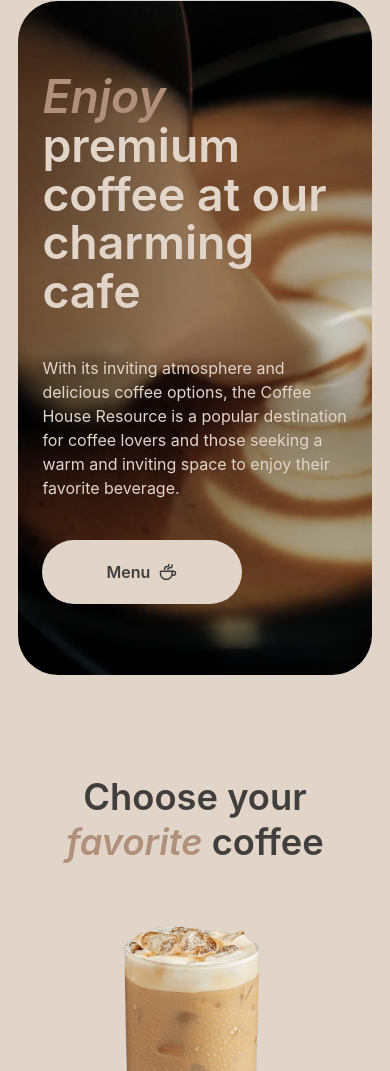
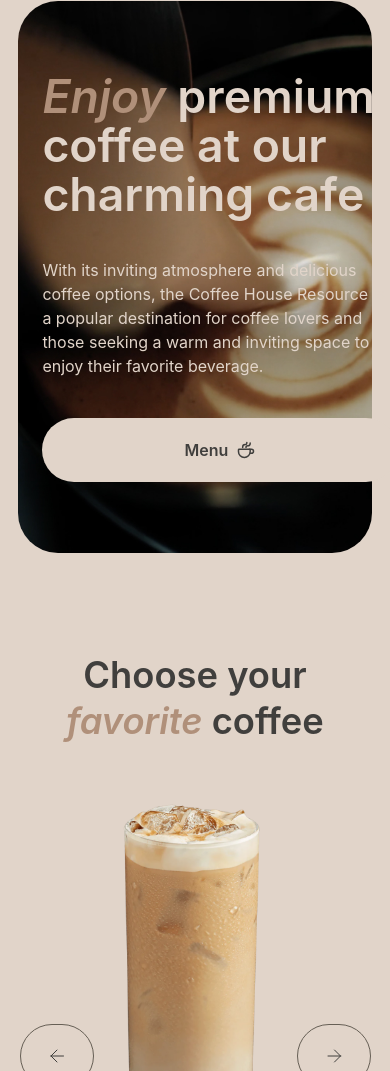
Before and after one commit to khvorosttt/nonograms, a website: page coffee-house/index.html in a window 390 px wide. Shown: the part 103-1174 px from the top of the page. Drawn offline with Linux system fonts and the light colour scheme; a web font is replaced by a local one.

Commit message:
fix: update style.css

```diff
--- a/coffee-house/css/style.css
+++ b/coffee-house/css/style.css
@@ -1,4 +1,4 @@
-html {
+fhtml {
   box-sizing: border-box;
   scroll-behavior: smooth;
   margin: 0 auto;
@@ -186,6 +186,7 @@ nav {
   background: url(../img/jpg/img-hero.jpg);
   background-repeat:no-repeat;
   background-position: center center;
+  background-size: cover;
 }
 
 .enjoy__content {
@@ -366,7 +367,7 @@ h3 {
   display: flex;
   justify-content: space-between;
   position: absolute;
-  width: 90vw;
+  width: 93vw;
 }
 
 .slider__controls {
@@ -684,7 +685,7 @@ a.content__contacts-info::after {
   }
 }
 
-@media(hover:hover) and (min-width:796px) and (max-width:1300px){
+@media(hover:hover) and (min-width:769px) and (max-width:1300px){
 
   .imgbox__column-1-1 img:hover,
   .imgbox__column-1-2 img:hover,
@@ -764,6 +765,10 @@ a.content__contacts-info::after {
     padding: 100px 60px;
   }
 
+  .slider__buttons {
+    width: 90vw;
+}
+
   .about__imgbox {
     flex-direction: column;
     align-items: center;
@@ -816,6 +821,10 @@ a.content__contacts-info::after {
   .enjoy {
     padding: min(100px,20%) min(60px,7%);
   }
+
+  .slider__buttons {
+    width: 90vw;
+}
 
   .wrapper,
   .about,
```
